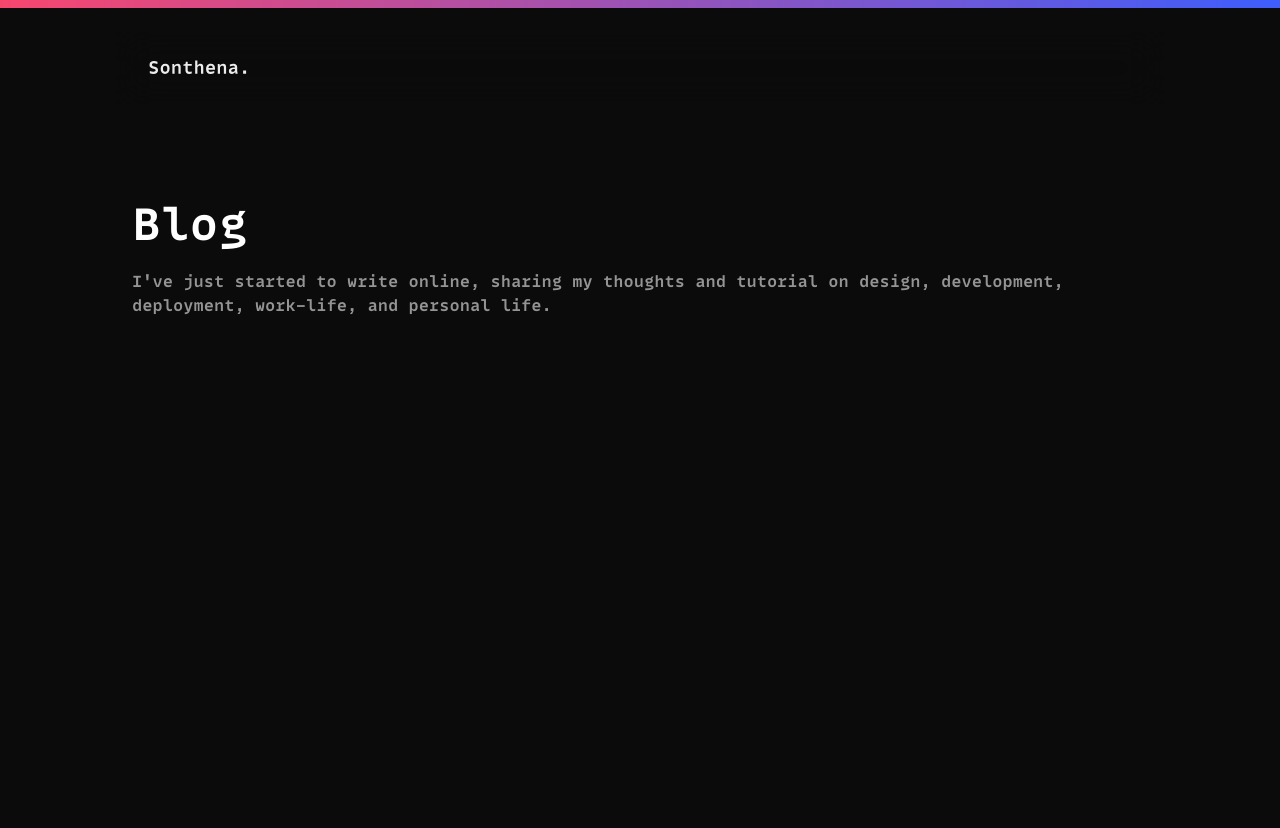
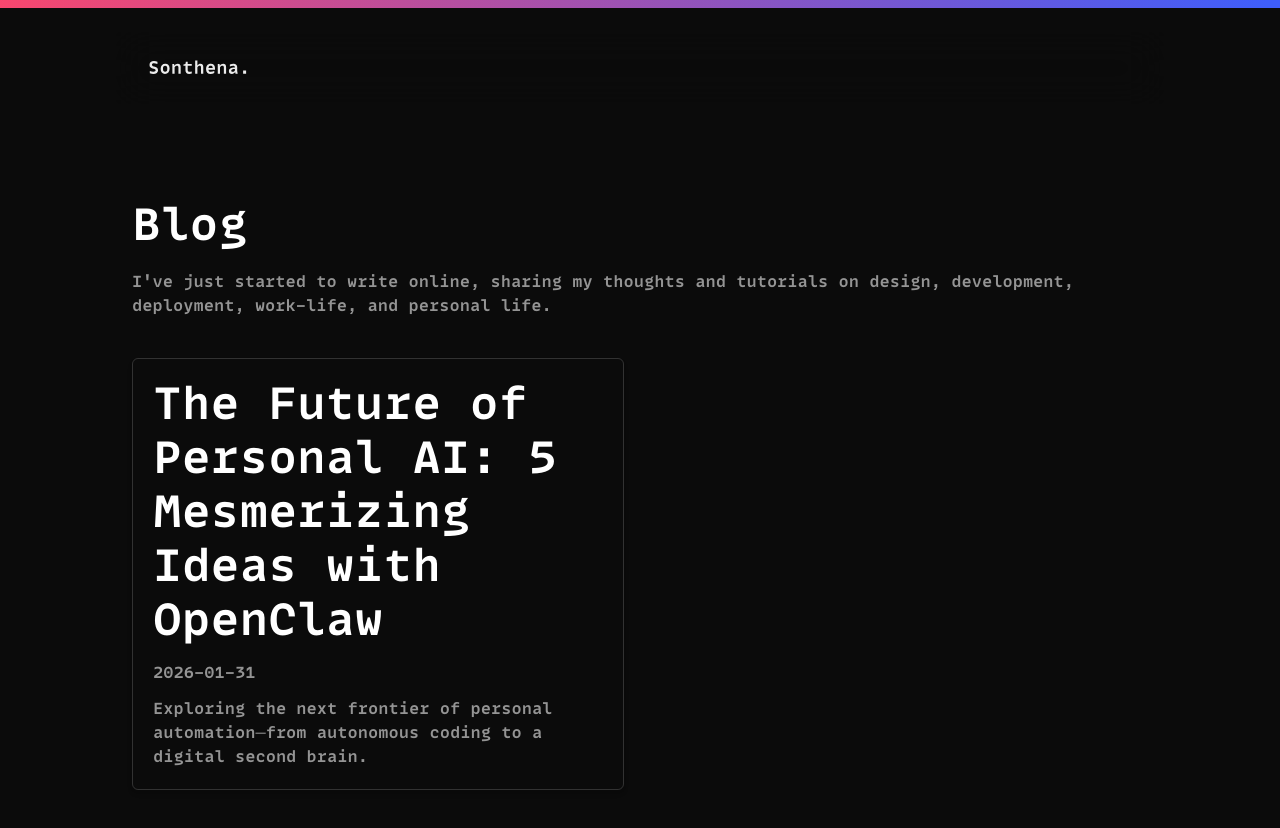
Before and after one commit to Sreenivas1323/Web2.0, a Next.js app: page /blog in a window 1280 px wide. Shown: the top 828 px of the page. Before the commit the page ends 800 px from the top, so only its background shows below. Built offline with nearby package versions, Linux system fonts and the light colour scheme.

Commit message:
feat: implement MDX blog system and add first post

```diff
--- /dev/null
+++ b/content/blog/future-of-personal-ai.mdx
@@ -0,0 +1,26 @@
+---
+title: "The Future of Personal AI: 5 Mesmerizing Ideas with OpenClaw"
+date: "2026-01-31"
+description: "Exploring the next frontier of personal automation—from autonomous coding to a digital second brain."
+---
+
+# The Future of Personal AI
+
+OpenClaw isn't just a chatbot; it's a gateway to local-first autonomous agents. Here are five mesmerizing projects you can build today:
+
+### 1. The Ghost Coder
+Imagine an agent that monitors your GitHub repo, automatically fixes bugs, and sends you a WhatsApp message when the PR is ready.
+
+### 2. A Talking Second Brain
+By connecting OpenClaw to your personal journals and read-later list, you create a memory that actually talks back.
+
+### 3. Physical Orchestration
+Use voice notes on WhatsApp to trigger shell scripts on your local hardware—from brewing coffee to setting up your dev environment.
+
+### 4. Semantic Personal News
+An agent that filters the noise of the internet to give you a daily briefing based on your specific projects and interests.
+
+### 5. Automated Lifelogging
+Automatically track your coding time, gym sessions, and mood without ever leaving your messaging app.
+
+The frontier is here. The question is: what will you build?
--- a/package.json
+++ b/package.json
@@ -13,7 +13,9 @@
     "@emotion/styled": "^11.11.5",
     "@radix-ui/react-icons": "^1.3.0",
     "framer-motion": "^11.0.0",
+    "gray-matter": "^4.0.3",
     "next": "15.3.8",
+    "next-mdx-remote": "^5.0.0",
     "react": "^18.3.1",
     "react-dom": "^18.3.1",
     "react-icons": "^5.0.1"
--- a/pages/blog/index.js
+++ b/pages/blog/index.js
@@ -1,27 +1,18 @@
-import { Box, Container } from "@chakra-ui/react";
+import { Box, Container, Link, SimpleGrid, VStack } from "@chakra-ui/react";
 import Head from "next/head";
+import NextLink from "next/link";
 import {
   CustomHeading,
   CustomText,
 } from "../../src/components/CustomComponents";
+import { getAllBlogPosts } from "../../src/lib/blog";
 
-function BlogIndex() {
+function BlogIndex({ posts }) {
   return (
     <>
       <Head>
         <title>Blog - Veerabhadra Sai Sreenivas Sonthena</title>
-        <meta name="description" content="Read thoughts and tutorials on design, development, deployment, and work-life by Veerabhadra Sai Sreenivas Sonthena, Tech Lead at Intripid." />
-        <meta name="robots" content="index, follow" />
-        <link rel="canonical" href="https://ssaisreenivas.in/blog" />
-
-        {/* Open Graph */}
-        <meta property="og:title" content="Blog - Veerabhadra Sai Sreenivas Sonthena" />
-        <meta property="og:description" content="Read thoughts and tutorials on design, development, deployment, and work-life." />
-        <meta property="og:url" content="https://ssaisreenivas.in/blog" />
-
-        {/* Twitter */}
-        <meta property="twitter:title" content="Blog - Veerabhadra Sai Sreenivas Sonthena" />
-        <meta property="twitter:description" content="Read thoughts and tutorials on design, development, deployment, and work-life." />
+        <meta name="description" content="Read thoughts and tutorials on design, development, deployment, and work-life by Veerabhadra Sai Sreenivas Sonthena." />
       </Head>
       <Container
         maxW="full"
@@ -29,18 +20,54 @@ function BlogIndex() {
         marginTop={{ base: "5", md: "10", lg: "20" }}
       >
         <Box>
-          {" "}
           <CustomHeading>Blog</CustomHeading>
         </Box>
       </Container>
       <Container maxW="full" paddingBottom={"10"}>
         <CustomText color={"ash"}>
-          I&apos;ve just started to write online, sharing my thoughts and tutorial on
+          I&apos;ve just started to write online, sharing my thoughts and tutorials on
           design, development, deployment, work-life, and personal life.
         </CustomText>
+
+        <SimpleGrid columns={{ base: 1, md: 2 }} spacing={8} mt={10}>
+          {posts.map((post) => (
+            <Box
+              key={post.slug}
+              p={5}
+              shadow="md"
+              borderWidth="1px"
+              borderRadius="md"
+              _hover={{ shadow: "xl", transform: "translateY(-2px)" }}
+              transition="all 0.2s"
+            >
+              <VStack align="start" spacing={3}>
+                <CustomHeading size="md" textAlign="left">
+                  <Link as={NextLink} href={`/blog/${post.slug}`} _hover={{ textDecoration: "none" }}>
+                    {post.frontmatter.title}
+                  </Link>
+                </CustomHeading>
+                <CustomText fontSize="sm" color="gray.500">
+                  {post.frontmatter.date}
+                </CustomText>
+                <CustomText noOfLines={3}>
+                  {post.frontmatter.description}
+                </CustomText>
+              </VStack>
+            </Box>
+          ))}
+        </SimpleGrid>
       </Container>
     </>
   );
 }
 
+export async function getStaticProps() {
+  const posts = getAllBlogPosts();
+  return {
+    props: {
+      posts,
+    },
+  };
+}
+
 export default BlogIndex;
--- /dev/null
+++ b/src/lib/blog.js
@@ -0,0 +1,26 @@
+import fs from 'fs';
+import path from 'path';
+import matter from 'gray-matter';
+
+const BLOG_PATH = path.join(process.cwd(), 'content/blog');
+
+export function getBlogSlugs() {
+  return fs.readdirSync(BLOG_PATH).filter(path => /\.mdx?$/.test(path));
+}
+
+export function getBlogPostBySlug(slug) {
+  const realSlug = slug.replace(/\.mdx?$/, '');
+  const fullPath = path.join(BLOG_PATH, `${realSlug}.mdx`);
+  const fileContents = fs.readFileSync(fullPath, 'utf8');
+  const { data, content } = matter(fileContents);
+
+  return { slug: realSlug, frontmatter: data, content };
+}
+
+export function getAllBlogPosts() {
+  const slugs = getBlogSlugs();
+  const posts = slugs
+    .map((slug) => getBlogPostBySlug(slug))
+    .sort((post1, post2) => (post1.frontmatter.date > post2.frontmatter.date ? -1 : 1));
+  return posts;
+}
```
Also changed, not shown: pages/blog/[slug].js (added, +59 -0 lines), 1 other file (tests, documents, lock files or other folders).
